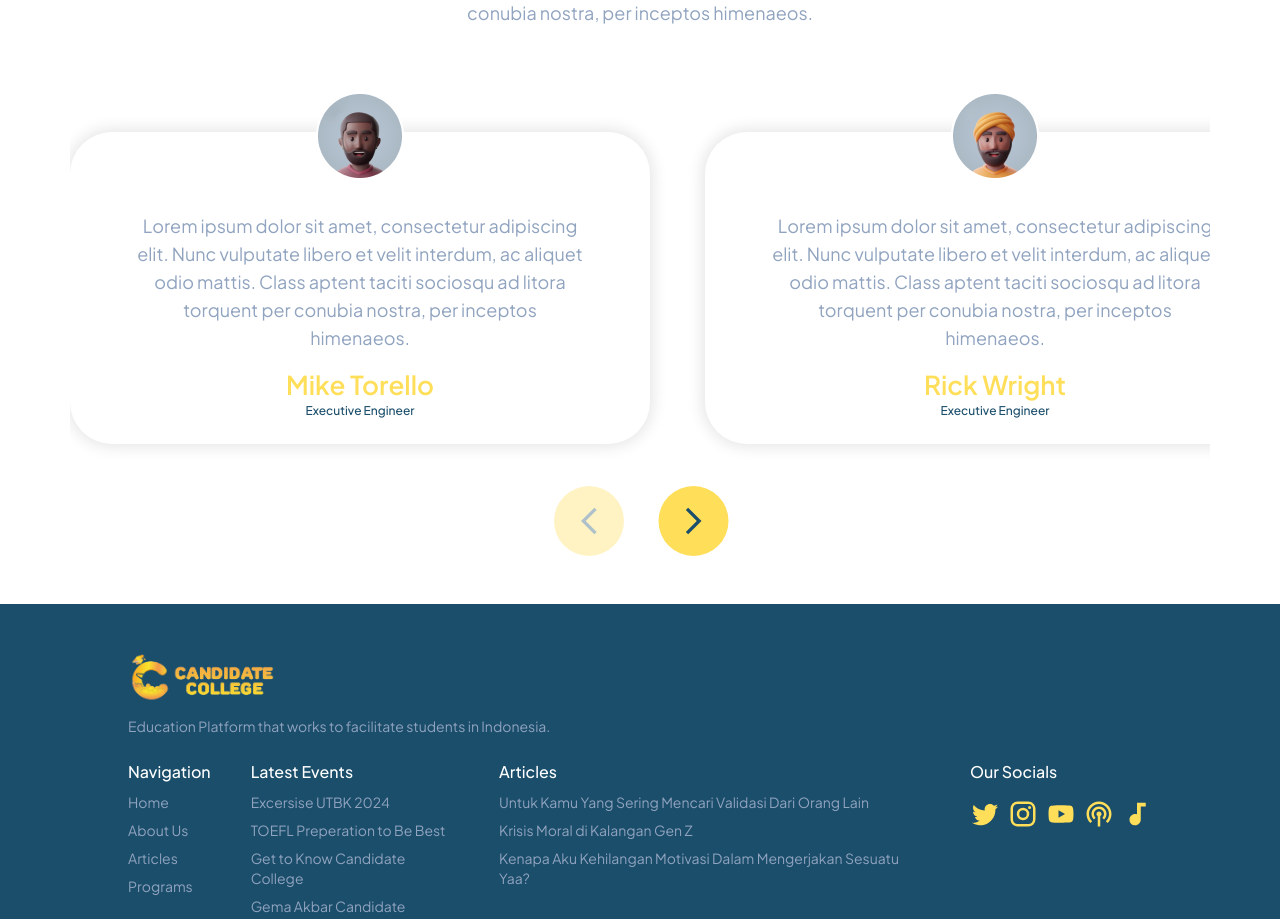
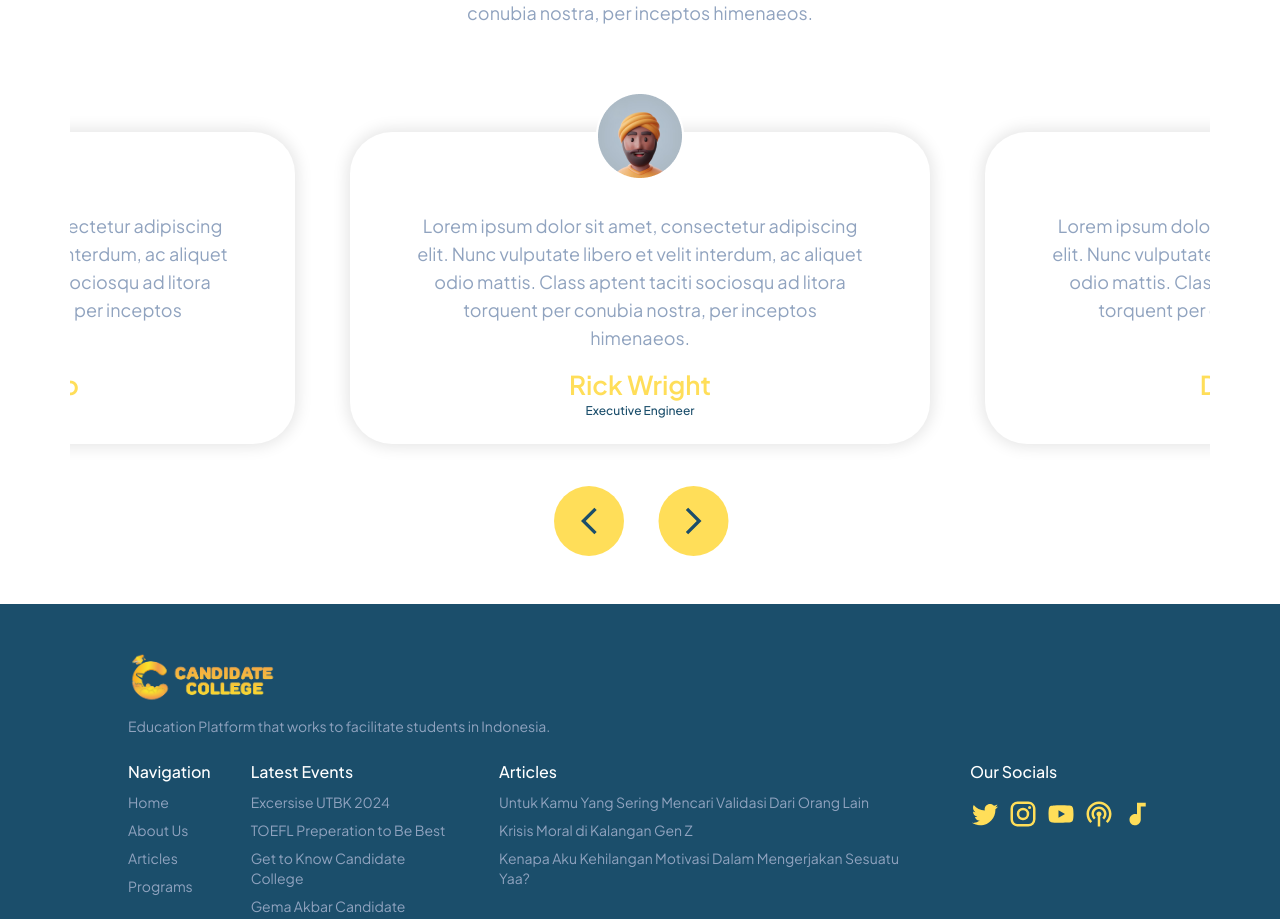
Before and after one commit to candidatecollege/candidate-college, a Next.js app: page /about in a window 1280 px wide. Shown: the part 3240-4159 px from the top of the page. Built offline with nearby package versions, Linux system fonts and the light colour scheme.

Commit message:
modified centered slides problem

```diff
--- a/src/app/about/page.tsx
+++ b/src/app/about/page.tsx
@@ -323,10 +323,11 @@ const About = () => {
 
         <div className="mt-[105px] w-full">
           <Swiper
-            slidesPerView={1}
+            slidesPerView={"auto"}
             spaceBetween={55}
             centeredSlides={true}
             grabCursor={true}
+            initialSlide={1}
             navigation={{
               nextEl: ".swiper-button-next",
               prevEl: ".swiper-button-prev",
```
